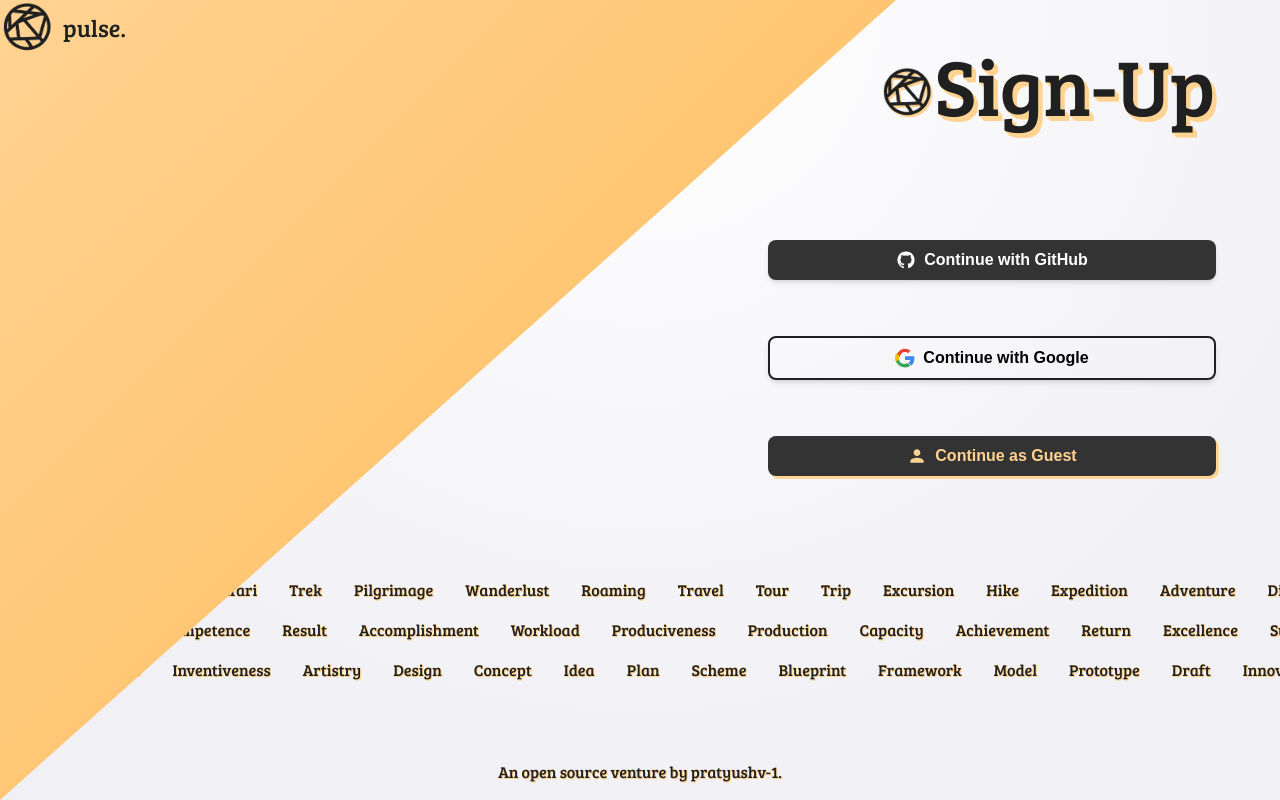
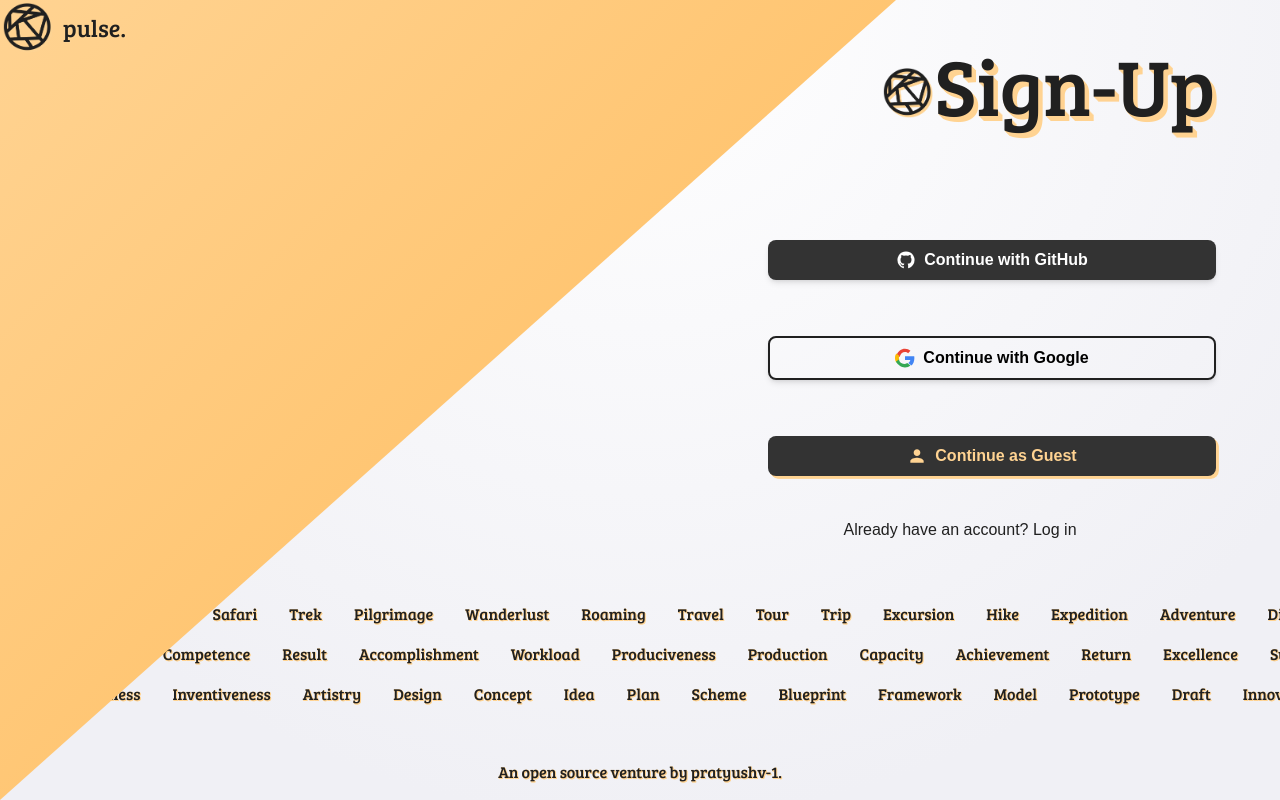
Before and after one commit to pratyushV-l/pulse, a Next.js app: page /login-signup in a window 1280 px wide. Built offline with nearby package versions, Linux system fonts and the light colour scheme.

Commit message:
finished oauth page once and for all, just need to add image and redirect urls in the future

```diff
--- a/app/globals.css
+++ b/app/globals.css
@@ -112,7 +112,7 @@ body, html {
 
 .ticker-container-5 {
   position: absolute;
-  top: 77.28%;
+  top: 80.28%;
   width: 100%;
   overflow: hidden;
   white-space: nowrap;
@@ -120,14 +120,14 @@ body, html {
 
 .ticker-container-3 {
   position: absolute;
-  top: 82.28%;
+  top: 85.28%;
   width: 100%;
   overflow: hidden;
   white-space: nowrap;
 }
 .ticker-container-4 {
   position: absolute;
-  top: 72.28%;
+  top: 75.28%;
   width: 100%;
   overflow: hidden;
   white-space: nowrap;
@@ -139,7 +139,13 @@ body, html {
   animation: ticker 15s linear infinite;
 }
 
-.ticker span {
+.ticker-reverse {
+  display: inline-block;
+  white-space: nowrap;
+  animation: ticker-reverse 15s linear infinite;
+}
+
+.ticker span{
   display: inline-block;
   padding-right: 2rem;
   font-size: 1.0em;
@@ -158,6 +164,15 @@ body, html {
   }
   100% {
     transform: translateX(-50%);
+  }
+}
+
+@keyframes ticker-reverse {
+  0% {
+    transform: translateX(-50%);
+  }
+  100% {
+    transform: translateX(0);
   }
 }
 
@@ -261,3 +276,10 @@ body, html {
     0.8px 0.8px 0 #FFD392,
     1.0px 1.0px 0 #FFD392;
 }
+
+.sign-log {
+  position: absolute;
+  top: 65%;
+  left: 75%;
+  transform: translate(-50%, -50%);
+}
--- /dev/null
+++ b/app/homepage/page.tsx
@@ -0,0 +1,5 @@
+export default function Home() {
+    return () => {
+        <h1>Test</h1>
+    }
+}
--- a/app/login-signup/page.tsx
+++ b/app/login-signup/page.tsx
@@ -2,8 +2,10 @@
 
 import { signIn } from "next-auth/react";
 import Image from "next/image";
+import { useState } from "react";
 
 export default function LoginSignup() {
+  const [isSignUp, setIsSignUp] = useState(true);
 
   const handleGoogleSignIn = () => {
     signIn("google", { redirect_uri: "https://pulsev1.me/" });
@@ -17,11 +19,15 @@ export default function LoginSignup() {
     //later
   };
 
+  const toggleSignUpLogin = () => {
+    setIsSignUp(!isSignUp);
+  }
+
   return (
     <div className="background-2 diagonal-line" style={{ display: "flex", flexDirection: "column", height: "100vh" }}>
       <div style={{ display: "flex", alignItems: "center" }}>
         <img src="/logo.png" width={50} height={50} alt="logo" style={{ position: "absolute", left: "69%", top: "8.5%"}}/>
-        <h1 className="title-2">Sign-Up</h1>
+        <h1 className="title-2">{isSignUp ? 'Sign-Up' : 'Login'}</h1>
       </div>
       <button type="button" className="py-2 px-4 max-w-md flex justify-center items-center hover:bg-gray-700 focus:ring-gray-500 focus:ring-offset-gray-200 text-white w-full transition ease-in duration-200 text-center text-base font-semibold shadow-md focus:outline-none focus:ring-2 focus:ring-offset-2 rounded-lg gh_btn" onClick={handleGitHubSignIn}>
         <svg xmlns="http://www.w3.org/2000/svg" width="20" height="20" fill="currentColor" className="mr-2" viewBox="0 0 1792 1792">
@@ -45,8 +51,11 @@ export default function LoginSignup() {
         </svg>
         Continue as Guest
       </button>
+      <p onClick={toggleSignUpLogin} style={{ cursor: 'pointer', marginTop: "10px", textAlign: "center"}} className="sign-log">
+        {isSignUp ? "Already have an account? Log in" : "Don't have an account? Sign up"}
+      </p>
       <div className="ticker-container-5">
-          <div className="ticker">
+        <div className={`ticker ${isSignUp ? '' : 'ticker-reverse'}`}>
           {["Efficiency", "Output", "Performance", "Effectiveness", "Proficiency", "Workrate", "Yield", "Capability", "Throughput", "Competence", "Result", "Accomplishment", "Workload", "Produciveness", "Production", "Capacity", "Achievement", "Return", "Excellence", "Success"].map((word, index) => (
             <span key={index}>{word}</span>
           ))}
@@ -56,7 +65,7 @@ export default function LoginSignup() {
         </div>
       </div>
       <div className="ticker-container-3">
-          <div className="ticker">
+        <div className={`ticker ${isSignUp ? '' : 'ticker-reverse'}`}>
           {["Innovation", "Creativity", "Inspiration", "Imagination", "Vision", "Ingenuity", "Originality", "Resourcefulness", "Inventiveness", "Artistry", "Design", "Concept", "Idea", "Plan", "Scheme", "Blueprint", "Framework", "Model", "Prototype", "Draft"].map((word, index) => (
             <span key={index}>{word}</span>
           ))}
@@ -66,7 +75,7 @@ export default function LoginSignup() {
         </div>
       </div>
       <div className="ticker-container-4">
-          <div className="ticker">
+        <div className={`ticker ${isSignUp ? '' : 'ticker-reverse'}`}>
           {["Adventure", "Discovery", "Exploration", "Journey", "Quest", "Odyssey", "Expedition", "Voyage", "Excursion", "Safari", "Trek", "Pilgrimage", "Wanderlust", "Roaming", "Travel", "Tour", "Trip", "Excursion", "Hike", "Expedition"].map((word, index) => (
             <span key={index}>{word}</span>
           ))}
```
Lines whose indentation alone changed are shown as unchanged.
